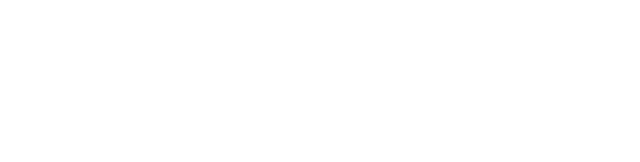
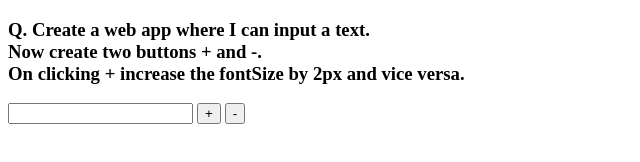
Before and after one commit to Lokeshkhati/DOM-Practice, a plain HTML site: page Practice-2/index.html in a window 1280 px wide. Shown: the whole page, without its empty margins (0-640 px from the left). Drawn offline with Linux system fonts and the light colour scheme.

Commit message:
Update index.html

```diff
--- a/Practice-2/index.html
+++ b/Practice-2/index.html
@@ -7,6 +7,10 @@
     <title>DOM Practice-2</title>
 </head>
 <body>
+    <h3>Q. Create a web app where I can input a text. <br> Now create two buttons + and -. <br> On clicking + increase the fontSize by 2px and vice versa.</h3>
 
-</body>
+    <input type="text">
+    <button class="btn-large">+</button>
+    <button class="btn-small">-</button>
+    <script src="index.js"></script>
 </html>
```
